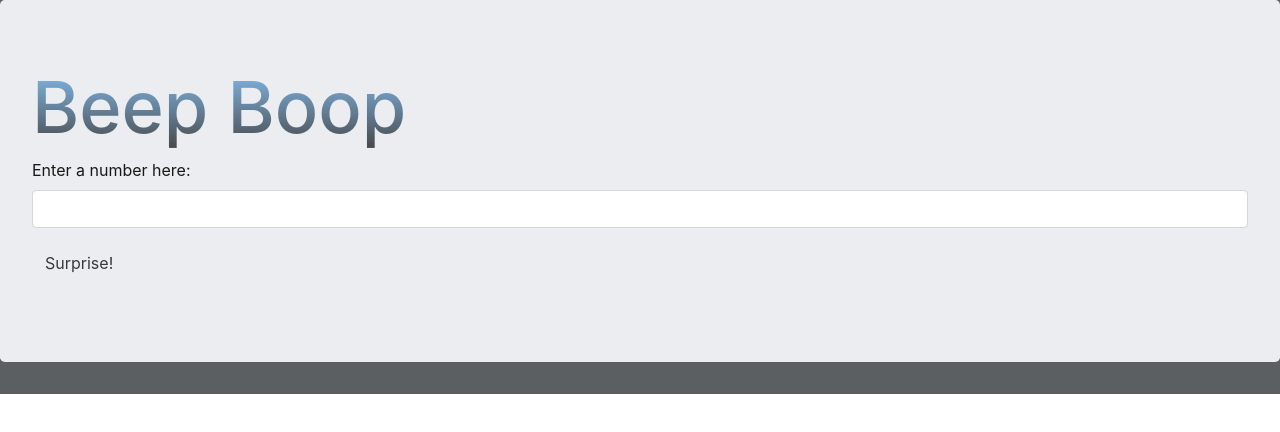
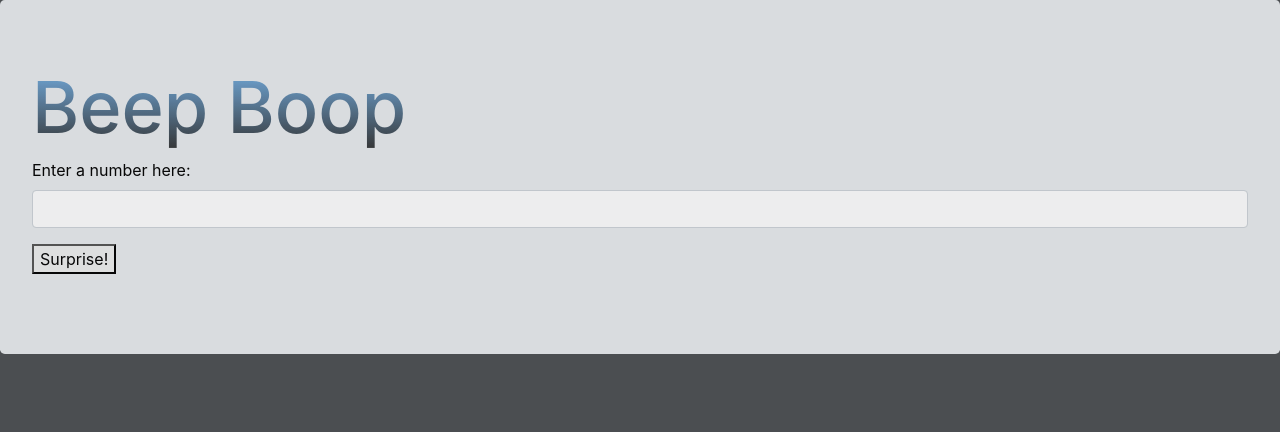
Before and after one commit to benjamin-thompdx/Beep-Boop, a plain HTML site: page index.html in a window 1280 px wide. Drawn offline with Linux system fonts and the light colour scheme.

Commit message:
update background color of index.html using style tag in the head, add default style to button using Bootstrap

```diff
--- a/index.html
+++ b/index.html
@@ -5,6 +5,10 @@
     <link rel="stylesheet" href="css/styles.css">
     <script src="js/jquery-3.4.1.js"></script>
     <script src="js/scripts.js" ></script>
+    <style>
+    body {
+      background-color: rgb(75,78,81);
+    </style>
     <title>Beep Boop</title>
   </head>
   <body>
@@ -16,7 +20,7 @@
             <label for="userNumber">Enter a number here:</label>
             <input type="text" class="form-control" id="userNumber">
           </div>
-          <button type="submit" class="btn">Surprise!</button>
+          <button type="submit" class="btn.btn-default">Surprise!</button>
         </form>
         <div id="result">
           <ul>
```
